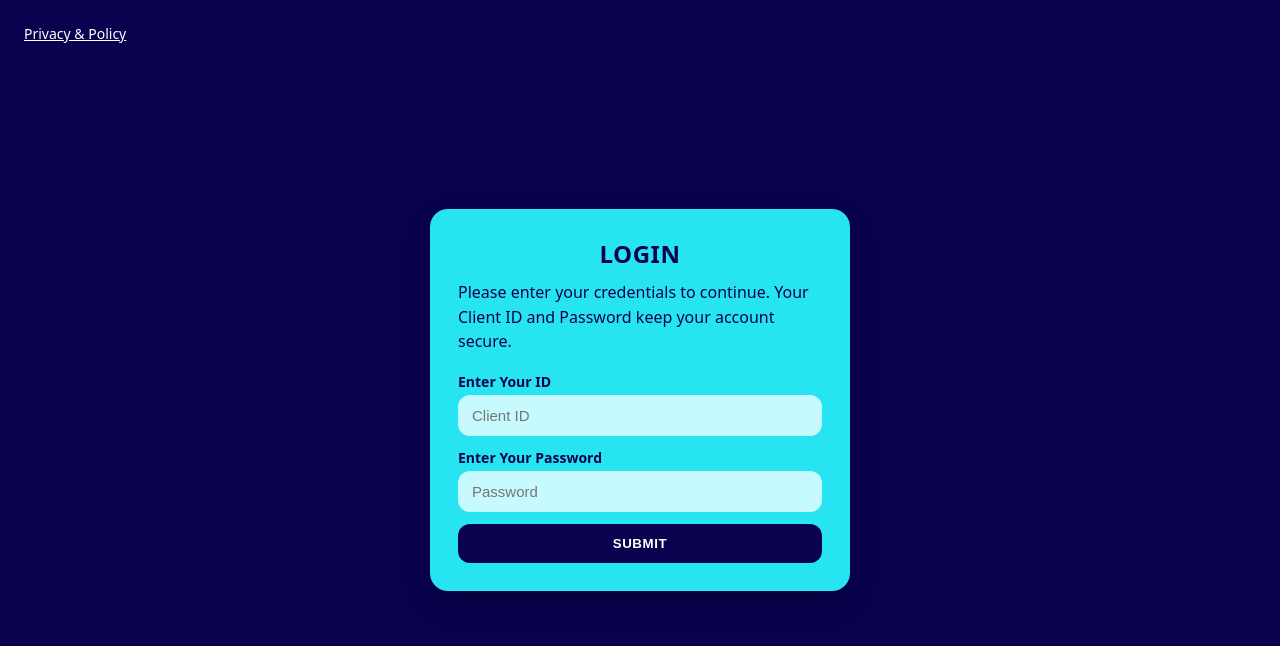
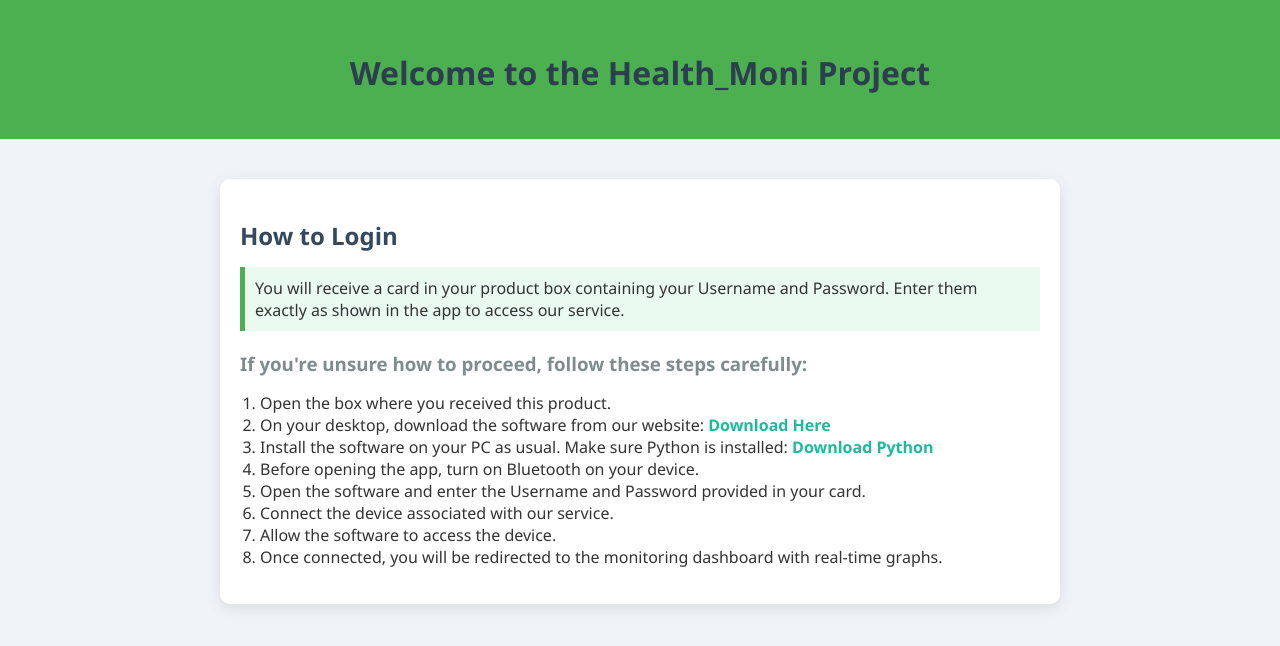
Before and after one commit to SUPERMAN4299/Health_Moni, a plain HTML site: page index.html in a window 1280 px wide. Drawn offline with Linux system fonts and the light colour scheme.

Commit message:
Update index.html

```diff
--- a/index.html
+++ b/index.html
@@ -1,27 +1,87 @@
-<!doctype html>
+   <!DOCTYPE html>
 <html lang="en">
 <head>
-  <meta charset="utf-8" />
-  <meta name="viewport" content="width=device-width, initial-scale=1" />
-  <title>Login</title>
-  <link rel="stylesheet" href="style.css" />
+    <meta charset="UTF-8">
+    <meta name="viewport" content="width=device-width, initial-scale=1.0">
+    <title>Health_Moni Project Login Guide</title>
+    <style>
+        body {
+            font-family: 'Segoe UI', Tahoma, Geneva, Verdana, sans-serif;
+            background-color: #f0f4f8;
+            color: #333;
+            margin: 0;
+            padding: 0;
+        }
+        header {
+            background-color: #4CAF50;
+            color: white;
+            padding: 30px 20px;
+            text-align: center;
+        }
+        main {
+            max-width: 800px;
+            margin: 40px auto;
+            padding: 20px;
+            background-color: white;
+            border-radius: 10px;
+            box-shadow: 0 4px 15px rgba(0,0,0,0.1);
+        }
+        h1, h2, h3 {
+            margin-bottom: 15px;
+        }
+        h1 {
+            color: #2c3e50;
+        }
+        h2 {
+            color: #34495e;
+        }
+        h3 {
+            color: #7f8c8d;
+        }
+        ol {
+            padding-left: 20px;
+        }
+        a {
+            color: #1abc9c;
+            text-decoration: none;
+            font-weight: bold;
+        }
+        a:hover {
+            text-decoration: underline;
+        }
+        .note {
+            background-color: #eafaf1;
+            padding: 10px;
+            border-left: 5px solid #4CAF50;
+            margin-bottom: 20px;
+        }
+    </style>
 </head>
 <body>
-  <a class="privacy" href="#">Privacy & Policy</a>
 
-  <main class="login-card" role="region" aria-labelledby="loginTitle">
-    <h2 id="loginTitle" class="login-title">LOGIN</h2>
-    <p class="lead">Please enter your credentials to continue. Your Client ID and Password keep your account secure.</p>
+<header>
+    <h1>Welcome to the Health_Moni Project</h1>
+</header>
 
-    <form onsubmit="event.preventDefault(); alert('ID: '+idInput.value+'\nPassword: '+pwInput.value)">
-      <label class="label" for="idInput">Enter Your ID</label>
-      <input id="idInput" type="text" placeholder="Client ID" class="input" required />
+<main>
+    <section>
+        <h2>How to Login</h2>
+        <div class="note">
+            You will receive a card in your product box containing your Username and Password. Enter them exactly as shown in the app to access our service.
+        </div>
+        <h3>If you're unsure how to proceed, follow these steps carefully:</h3>
+        <ol>
+            <li>Open the box where you received this product.</li>
+            <li>On your desktop, download the software from our website: <a href="http://127.0.0.1:5000/download" target="_blank">Download Here</a></li>
+            <li>Install the software on your PC as usual. Make sure Python is installed: <a href="https://www.python.org" target="_blank">Download Python</a></li>
+            <li>Before opening the app, turn on Bluetooth on your device.</li>
+            <li>Open the software and enter the Username and Password provided in your card.</li>
+            <li>Connect the device associated with our service.</li>
+            <li>Allow the software to access the device.</li>
+            <li>Once connected, you will be redirected to the monitoring dashboard with real-time graphs.</li>
+        </ol>
+    </section>
+</main>
 
-      <label class="label" for="pwInput">Enter Your Password</label>
-      <input id="pwInput" type="password" placeholder="Password" class="input" required />
-
-      <button type="submit" class="btn">SUBMIT</button>
-    </form>
-  </main>
 </body>
 </html>
```
